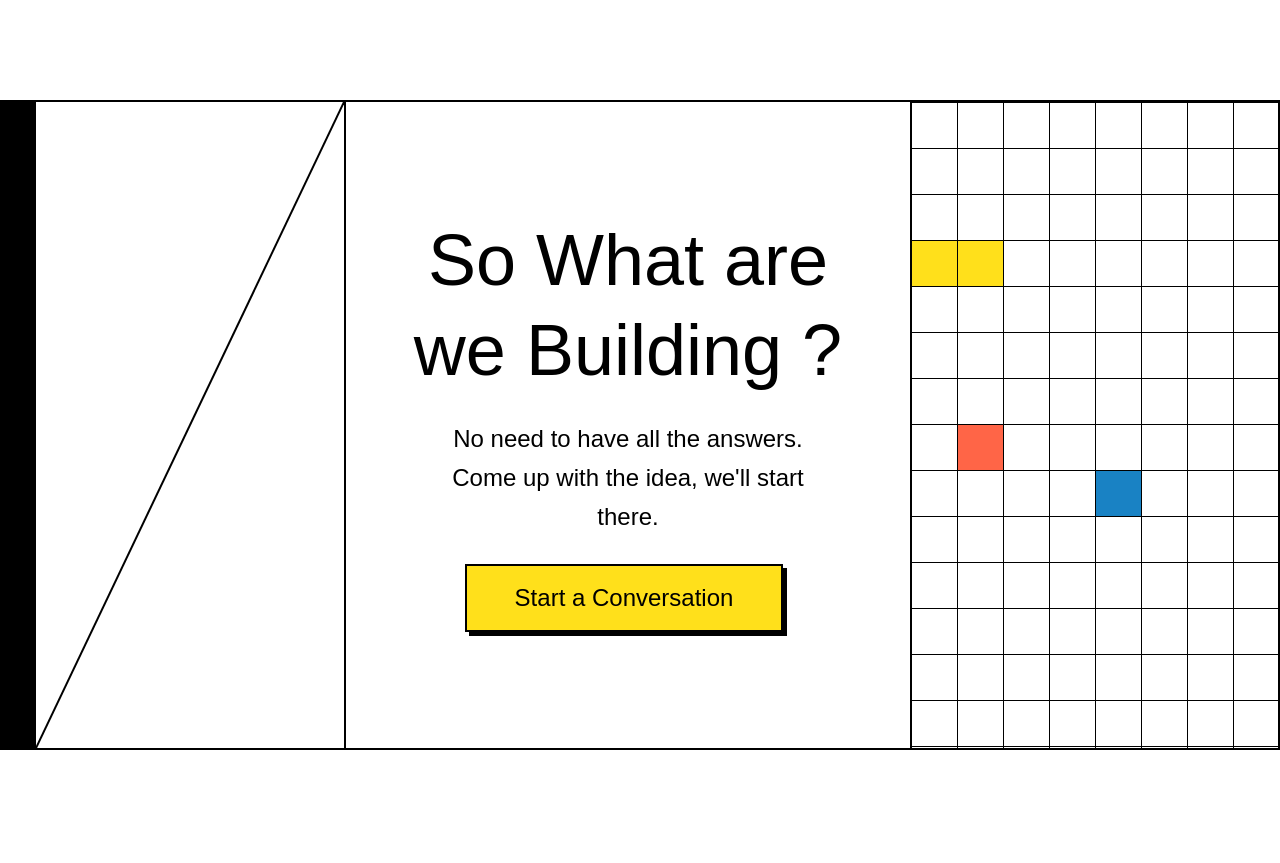
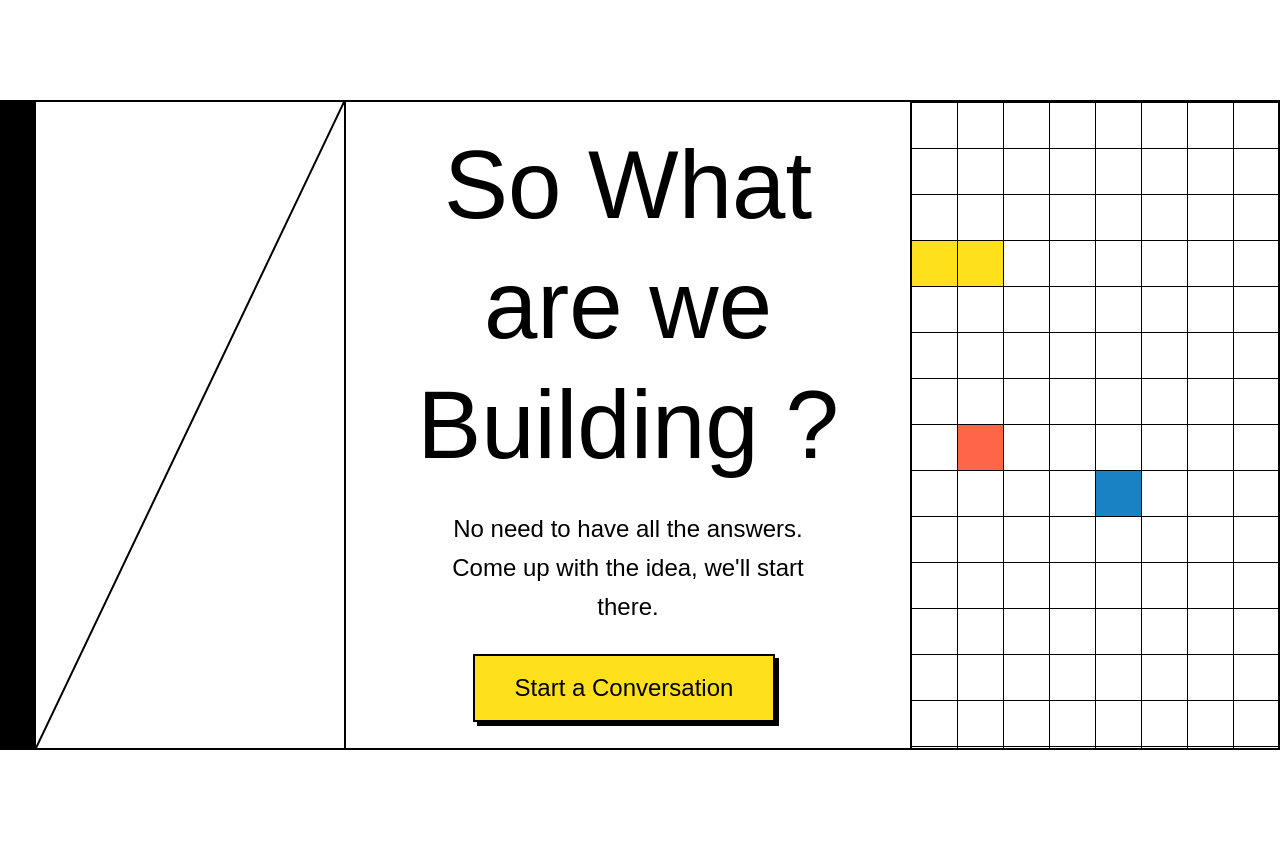
Before and after one commit to Rahim10020/rahim.design, a React (Vite) app: page / in a window 1280 px wide. Shown: the part 4540-5403 px from the top of the page. Built offline with nearby package versions, Linux system fonts and the light colour scheme; no server answers; a web font is replaced by a local one.

Commit message:
fix sizes

```diff
--- a/src/_components/sections/ContactSection.tsx
+++ b/src/_components/sections/ContactSection.tsx
@@ -62,7 +62,7 @@ export default function ContactSection() {
 
       {/* Contenu */}
       <div className="flex flex-1 flex-col items-center justify-center px-7 py-16 text-center lg:py-0">
-        <h2 className="text-foreground text-5xl font-medium leading-tight max-w-xl lg:text-7xl">
+        <h2 className="text-foreground text-5xl font-medium leading-tight max-w-xl lg:text-8xl">
           {t.titleMobile}
         </h2>
 
@@ -76,7 +76,7 @@ export default function ContactSection() {
           rel="noopener noreferrer"
           className="mt-block flex w-full max-w-sm justify-center lg:w-auto lg:max-w-none"
         >
-          <Button className="w-full px-12 py-4 text-center text-xl md:text-2xl font-medium lg:w-auto">
+          <Button className="w-full px-10 py-4 text-center text-xl md:text-2xl font-medium lg:w-auto">
             {t.cta}
           </Button>
         </a>
```
